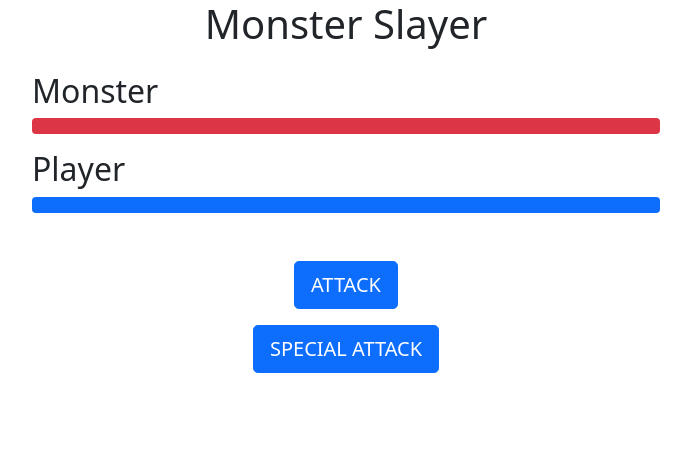
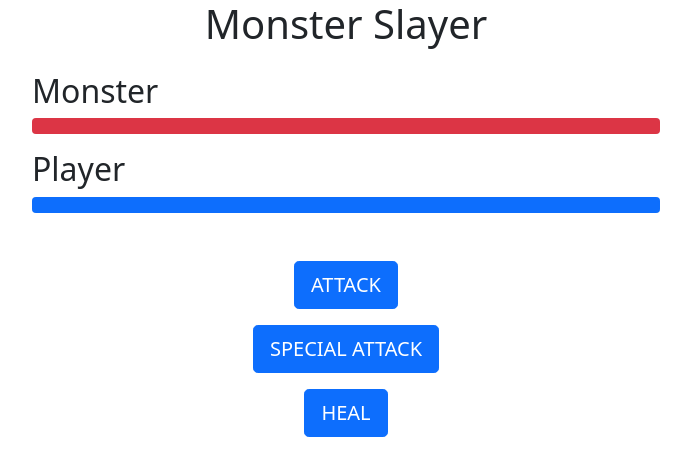
Before and after one commit to huuff/monster-slayer, a Vue app: page / in a window 1280 px wide. Shown: the top 476 px of the page, without its empty margins (294-985 px from the left). Built offline with nearby package versions, Linux system fonts and the light colour scheme.

Commit message:
added healing

```diff
--- a/src/App.vue
+++ b/src/App.vue
@@ -23,6 +23,11 @@
           class="btn btn-primary btn-lg mb-3"
           @click="specialAttack"
         >SPECIAL ATTACK</button>
+        <button
+          :disabled="round % 2 !== 0"
+          class="btn btn-primary btn-lg mb-3"
+          @click="heal"
+        >HEAL </button>
       </div>
       <div v-else class="text-center">
         <h3 class="display-3">Game Over!</h3>
@@ -89,10 +94,15 @@ export default defineComponent({
       this.round++;
     },
     attackPlayer() {
-      this.playerHealth -= randomBetween(10, 15);
+      this.playerHealth -= randomBetween(10, 14);
     },
     specialAttack() {
-      this.monsterHealth -= randomBetween(12, 18);
+      this.monsterHealth -= randomBetween(8, 16);
+      this.attackPlayer();
+      this.round++;
+    },
+    heal() {
+      this.playerHealth += randomBetween(5, 20);
       this.attackPlayer();
       this.round++;
     }
```
